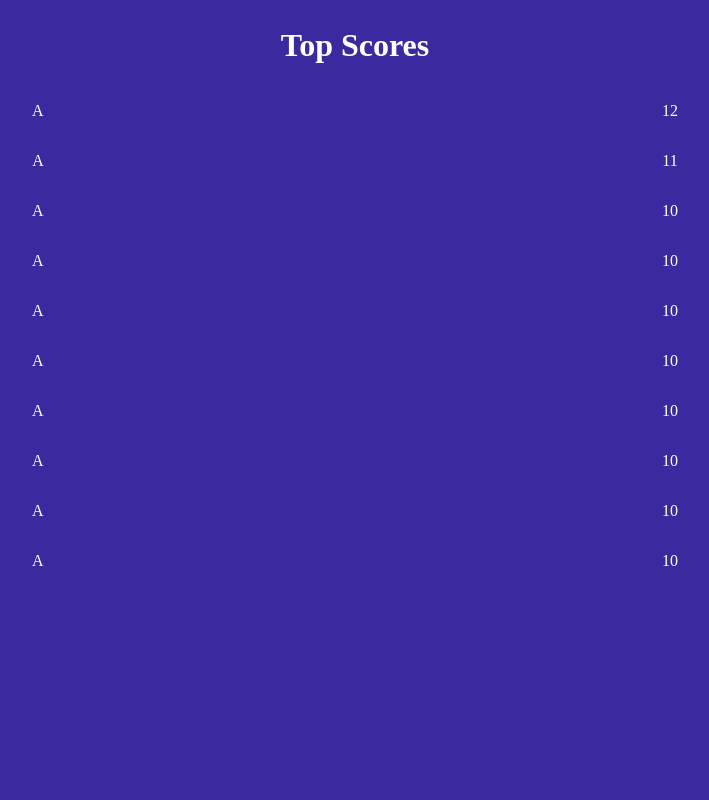
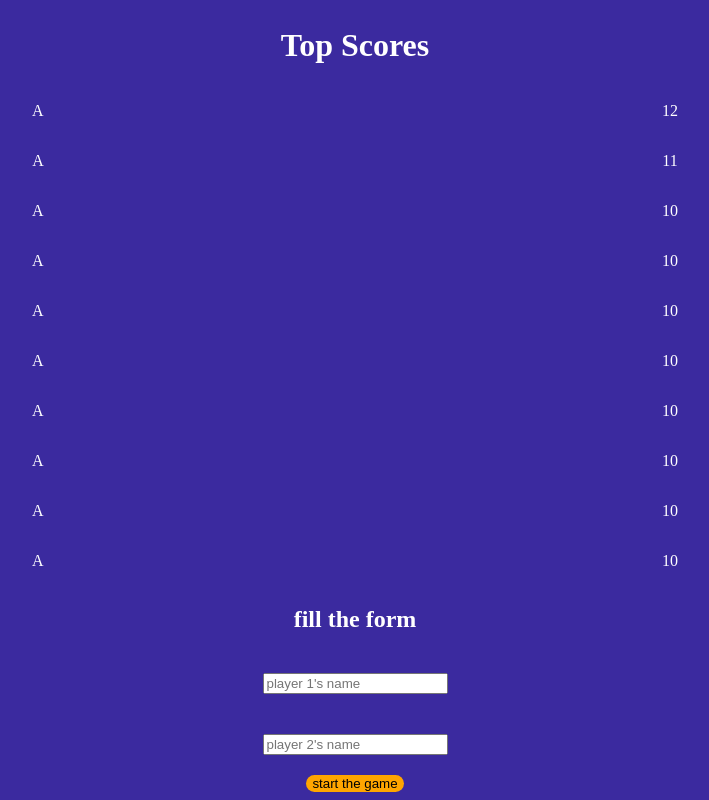
Before and after one commit to Uranus313/tic-tac-toe-web-app, a React (Vite) app in the folder XOXO site/: page / in a window 1280 px wide. Shown: the part 677-1477 px from the top of the page, without its empty margins (285-994 px from the left). Before the commit the page ends 1271 px from the top, so only its background shows below. Built offline with nearby package versions, Linux system fonts and the light colour scheme.

Commit message:
creating the sign up form

```diff
--- a/XOXO site/src/components/App.jsx
+++ b/XOXO site/src/components/App.jsx
@@ -1,6 +1,7 @@
 import { useState } from 'react'
 import PlayGround from './PlayGround'
 import TopPlayers from './TopPlayers'
+import SignupForm from './SignupForm'
 
 function App() {
   const [count, setCount] = useState(0)
@@ -13,6 +14,7 @@ function App() {
       <button>SCORES</button>
       <PlayGround player1name={"Mehrbod"} player2name={"Slim"}/>
       <TopPlayers />
+      <SignupForm />
     </>
   )
 }
--- /dev/null
+++ b/XOXO site/src/components/SignupForm.jsx
@@ -0,0 +1,27 @@
+import { useRef, useState } from "react";
+
+function SignupForm(){
+    let [error,setError] = useState(null);
+    const player1nameRef = useRef('');
+    const player2nameRef = useRef('');
+    function handleSubmit(event){
+        event.preventDefault();
+        if(player1nameRef.current.value != '' & player2nameRef.current.value != ''  ){
+            console.log(player1nameRef.current.value);
+            console.log(player2nameRef.current.value);
+        }else{
+            setError("player 1's and player 2's names shouldn't be empty");
+        }
+    }
+    return (
+        <form action="post" onSubmit={(event) => handleSubmit(event)} style={{display: "flex", alignItems:"center", flexDirection:'column',width: "100%", color: "white"}}>
+            <h2>fill the form</h2>
+            {error? <p style={{color : 'red'}}>{error}</p> : null }
+            <input type="text" ref={player1nameRef} placeholder="player 1's name" style={{margin: '20px'}}/>
+            <input type="text" ref={player2nameRef} placeholder="player 2's name" style={{margin: '20px'}}/>
+            <button type="submit" style={{backgroundColor: "orange",border: "none", borderRadius : '10px'}}>start the game</button>
+
+        </form>
+    )
+}
+export default SignupForm;
```
